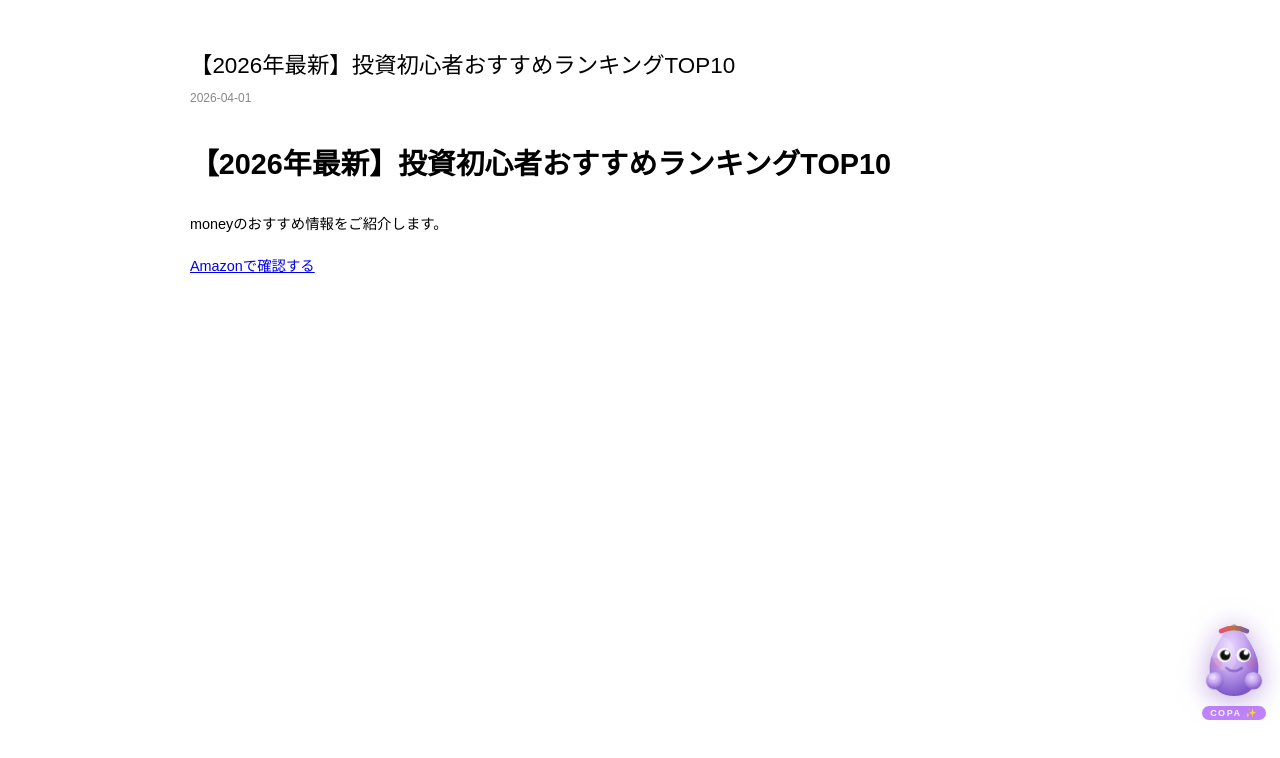
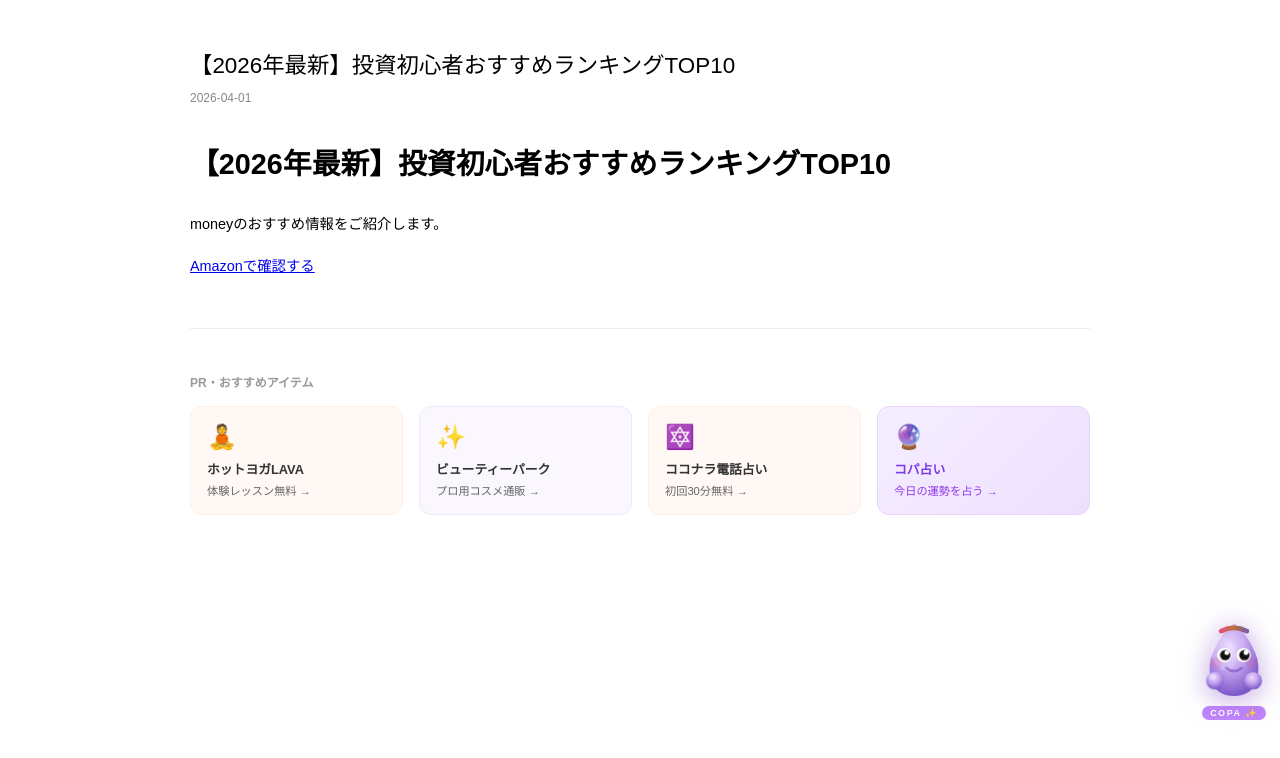
Before and after one commit to okuwabara07-gif/money-note-jp, a Next.js app: page /blog/investment-beginner in a window 1280 px wide. Shown: the top 758 px of the page. Built offline with nearby package versions, Linux system fonts and the light colour scheme.

Commit message:
feat: add affiliate banners

```diff
--- a/app/blog/[slug]/page.tsx
+++ b/app/blog/[slug]/page.tsx
@@ -12,6 +12,15 @@ export default async function PostPage({ params }: Props) {
       <h1 style={{fontSize:'1.4rem',fontWeight:400,marginBottom:'0.5rem'}}>{post.title}</h1>
       <p style={{fontSize:'0.75rem',color:'#888',marginBottom:'2rem'}}>{post.date}</p>
       <div style={{fontSize:'0.9rem',lineHeight:1.9}}><MDXRemote source={post.content} /></div>
+        <div style={{marginTop:'3rem',borderTop:'1px solid #eee',paddingTop:'2rem'}}>
+          <p style={{fontSize:'0.75rem',color:'#999',marginBottom:'1rem',fontWeight:600}}>PR・おすすめアイテム</p>
+          <div style={{display:'grid',gridTemplateColumns:'repeat(auto-fit,minmax(150px,1fr))',gap:'1rem'}}>
+            <a href="https://shakelink.net/link.php?i=phwux2kr6pyj&m=mhwuxumw5ned" target="_blank" rel="noopener noreferrer sponsored" style={{display:'block',padding:'1rem',border:'1px solid #fff0e6',borderRadius:'12px',textDecoration:'none',background:'#fff8f5'}}><div style={{fontSize:'1.5rem',marginBottom:'0.5rem'}}>🧘</div><div style={{fontSize:'0.8rem',fontWeight:700,color:'#333',marginBottom:'0.25rem'}}>ホットヨガLAVA</div><div style={{fontSize:'0.7rem',color:'#666'}}>体験レッスン無料 →</div></a>
+            <a href="https://www.forcise.jp/" target="_blank" rel="noopener noreferrer sponsored" style={{display:'block',padding:'1rem',border:'1px solid #f0e6ff',borderRadius:'12px',textDecoration:'none',background:'#faf7ff'}}><div style={{fontSize:'1.5rem',marginBottom:'0.5rem'}}>✨</div><div style={{fontSize:'0.8rem',fontWeight:700,color:'#333',marginBottom:'0.25rem'}}>ビューティーパーク</div><div style={{fontSize:'0.7rem',color:'#666'}}>プロ用コスメ通販 →</div></a>
+            <a href="https://coconala.com/categories/3?service_class=1&from_ad=affiliate&utm_source=a8&utm_medium=affiliate&utm_campaign=buyer_s00000012624002&waad=w4E3PjxQ" target="_blank" rel="noopener noreferrer sponsored" style={{display:'block',padding:'1rem',border:'1px solid #fff0e6',borderRadius:'12px',textDecoration:'none',background:'#fff8f5'}}><div style={{fontSize:'1.5rem',marginBottom:'0.5rem'}}>🔯</div><div style={{fontSize:'0.8rem',fontWeight:700,color:'#333',marginBottom:'0.25rem'}}>ココナラ電話占い</div><div style={{fontSize:'0.7rem',color:'#666'}}>初回30分無料 →</div></a>
+            <a href="https://colorpass-web.vercel.app/fortune" target="_blank" rel="noopener noreferrer" style={{display:'block',padding:'1rem',border:'1px solid #e8d4ff',borderRadius:'12px',textDecoration:'none',background:'linear-gradient(135deg,#f5eeff,#ede0ff)'}}><div style={{fontSize:'1.5rem',marginBottom:'0.5rem'}}>🔮</div><div style={{fontSize:'0.8rem',fontWeight:700,color:'#7c3aed',marginBottom:'0.25rem'}}>コパ占い</div><div style={{fontSize:'0.7rem',color:'#9333ea'}}>今日の運勢を占う →</div></a>
+          </div>
+        </div>
     </main>
   )
 }
```
